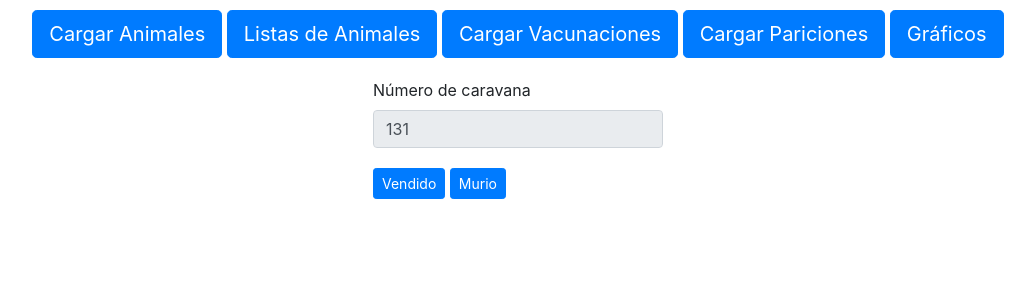
After one commit to JFedeFernandez/djangoproyect, a Django app: template manejo/templates/eliminar.html in a window 1280 px wide. The commit adds this page. Shown: the top 300 px of the page, without its empty margins (122-1157 px from the left). Run offline with Django 4.2, Linux system fonts and the light colour scheme; the template is opened without the code that fills it: values that come from a table or form of the project are taken from there, others are empty; data comes from the database, SQL or seed files in the repository; both versions use the stored data as it was after the commit.

Commit message:
graficos y eliminar

```diff
--- a/manejo/models.py
+++ b/manejo/models.py
@@ -22,3 +22,13 @@ class Paricion(models.Model):
   id = models.BigAutoField(primary_key=True)
   date = models.DateField(verbose_name="Fecha")
   id_animal = models.ForeignKey(Animales, on_delete=models.CASCADE)
+
+class Vendido(models.Model):
+  id = models.BigAutoField(primary_key=True)
+  nro_caravana = models.IntegerField(verbose_name="Número de caravana")
+  name = models.CharField(max_length=100, verbose_name="Animal")
+
+class Muerto(models.Model):
+  id = models.BigAutoField(primary_key=True)
+  nro_caravana = models.IntegerField(verbose_name="Número de caravana")
+  name = models.CharField(max_length=100, verbose_name="Animal")
--- a/manejo/static/css/styles.css
+++ b/manejo/static/css/styles.css
@@ -19,3 +19,7 @@ a{
 .box{
   border: solid 1px black;
 }
+
+.contenido{
+  align-items: center;
+}
--- /dev/null
+++ b/manejo/templates/eliminar.html
@@ -0,0 +1,26 @@
+{% extends "base_template.html" %}
+{% load static %}
+
+{% block content %}
+<form action="/Lista_animales/" class="form-group col-3" method="POST">
+  {% csrf_token %}
+  <input type="hidden" class="form-control" name="id" id="id" style="margin-bottom: 20px;" value="{{id_a.id}}">
+  <label for="">Número de caravana</label>
+  <input type="text" class="form-control" name="nro_caravana" id="nro_caravana" placeholder="{{id_a.nro_caravana}}" style="margin-bottom: 20px;" value="{{id_a.nro_caravana}}" disabled>
+  {% if ult_v %}
+  <label for="">Fecha de vacunación</label>
+  <input type="hidden" class="form-control" name="id_v" id="id_v" style="margin-bottom: 20px;" value="{{id_v.id}}" disabled>
+  <input type="text" class="form-control" name="fecha_v" id="fecha_v" placeholder="AAAA-MM-DD" style="margin-bottom: 20px;" value="{{ ult_v.0.ult_fecha_vacunacion|date:"Y-m-d" }}" disabled>
+  <label for="">Descripción</label>
+  <textarea class="form-control" name="descripcion" id="descripcion" cols="30" rows="5" style="margin-bottom: 20px;" disabled>{{description.0.description}}</textarea>
+  {% endif %}
+  {% if ult_p %}
+  <label for="">Fecha de parición</label>
+  <input type="hidden" class="form-control" name="id_p" id="id_p" style="margin-bottom: 20px;" value="{{id_p.id}}" disabled>
+  <input type="text" class="form-control" name="fecha_p" id="fecha_p" placeholder="AAAA-MM-DD" style="margin-bottom: 20px;" value="{{ ult_p.0.ult_fecha_paricion|date:"Y-m-d" }}" disabled>
+  {% endif %}
+  <button type="submit" class="btn btn-primary btn-sm" value="1" name="eliminar">Vendido</button>
+  <button type="submit" class="btn btn-primary btn-sm" value="2" name="eliminar">Murio</button>
+</form>
+
+{% endblock content %}
--- a/manejo/templates/lista_animales.html
+++ b/manejo/templates/lista_animales.html
@@ -66,7 +66,7 @@
                 <input type="hidden" name="animal_id" value="{{ animal.id }}">
                 <input type="submit" name="editar" class="btn btn-primary btn-sm" value="Editar" style="margin-bottom: 5px;">
               </form>
-              <form action="/Lista_animales/" method="POST">
+              <form action="/Eliminar/" method="POST">
                 {% csrf_token %}
                 <input type="hidden" name="animal_id" value="{{ animal.id }}">
                 <input type="submit" name="eliminar" class="btn btn-danger btn-sm" value="Eliminar" style="margin-bottom: 5px;">
--- a/manejo/urls.py
+++ b/manejo/urls.py
@@ -8,5 +8,6 @@ urlpatterns = [
     path('Editar/',views.editar, name="editar"),
     path('Lista_animales/', views.eliminar, name="eliminar"),
     path('', views.lista_animales, name="lista_animales"),
-    path('Grafico/',views.grafico, name="grafico")
+    path('Grafico/',views.grafico, name="grafico"),
+    path('Eliminar/',views.eliminar2, name="eliminar2")
 ]
```
Also changed, not shown: manejo/views.py (+39 -3 lines), db.sqlite3, manejo/migrations/0006_muerto_vendido.py (added), manejo/static/img/Mortandad.png, manejo/static/img/Paricion.png, manejo/static/img/Plantel.png.
